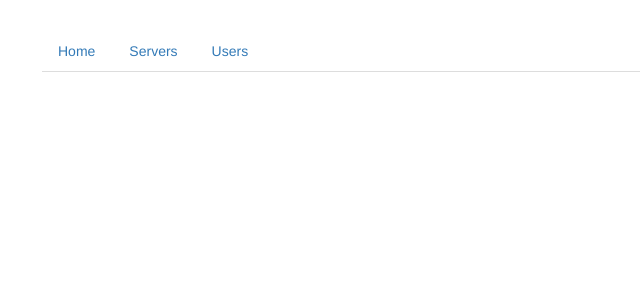
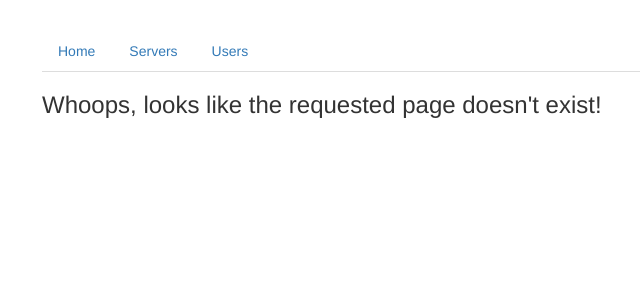
Before and after one commit to vinitrech/angular-routing, an Angular app: page /not-found in a window 1280 px wide. Before the commit this address led to /. Shown: the top 300 px of the page, without its empty margins (223-863 px from the left). Built offline with nearby package versions, Linux system fonts and the light colour scheme.

Commit message:
path matching

```diff
--- /dev/null
+++ b/src/app/page-not-found/page-not-found.component.html
@@ -0,0 +1 @@
+<h3>Whoops, looks like the requested page doesn't exist!</h3>
--- /dev/null
+++ b/src/app/page-not-found/page-not-found.component.ts
@@ -0,0 +1,15 @@
+import { Component, OnInit } from '@angular/core';
+
+@Component({
+  selector: 'app-page-not-found',
+  templateUrl: './page-not-found.component.html',
+  styleUrls: ['./page-not-found.component.css']
+})
+export class PageNotFoundComponent implements OnInit {
+
+  constructor() { }
+
+  ngOnInit(): void {
+  }
+
+}
```
Also changed, not shown: src/app/app.module.ts (+11 -2 lines), src/app/page-not-found/page-not-found.component.css (added).
